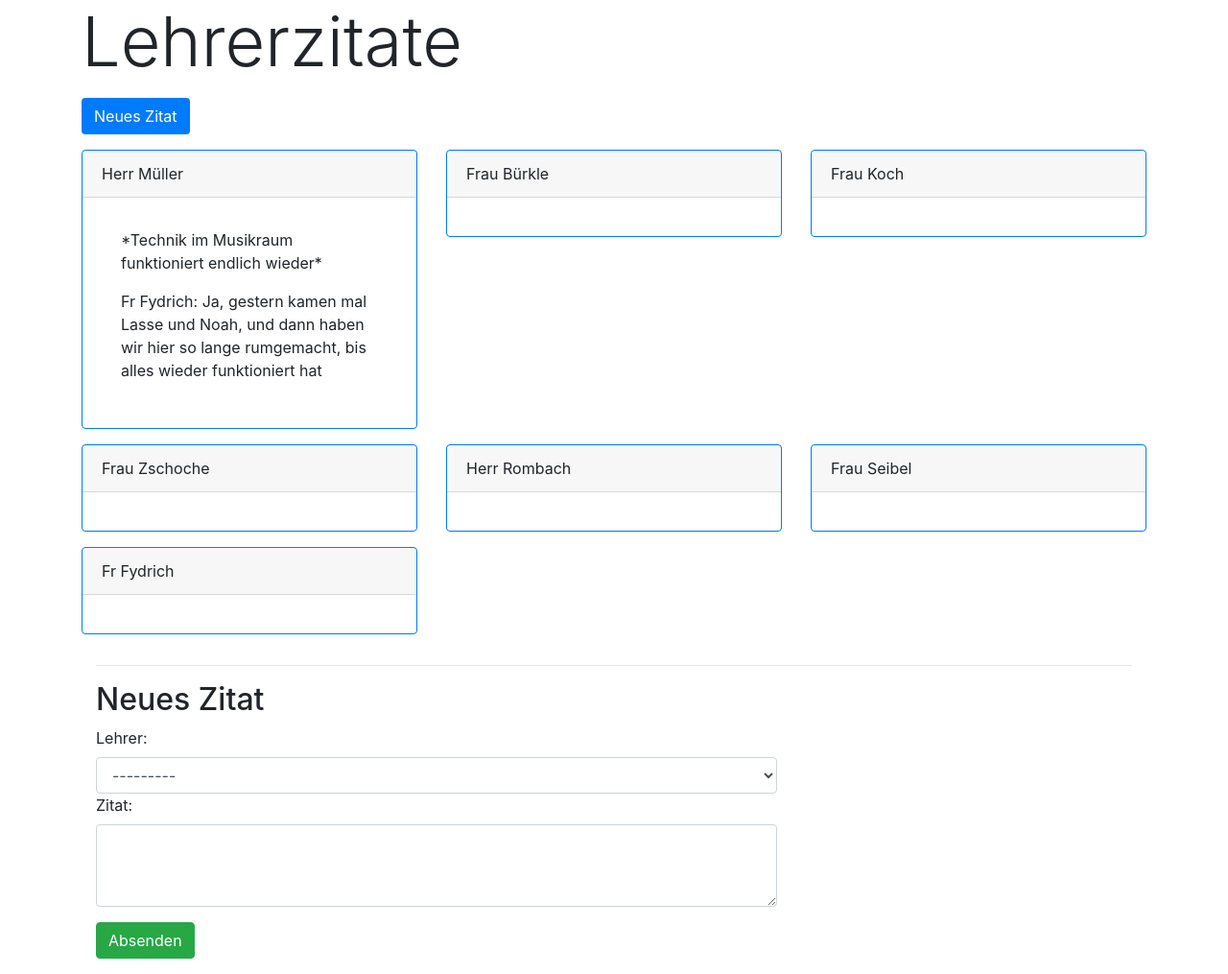
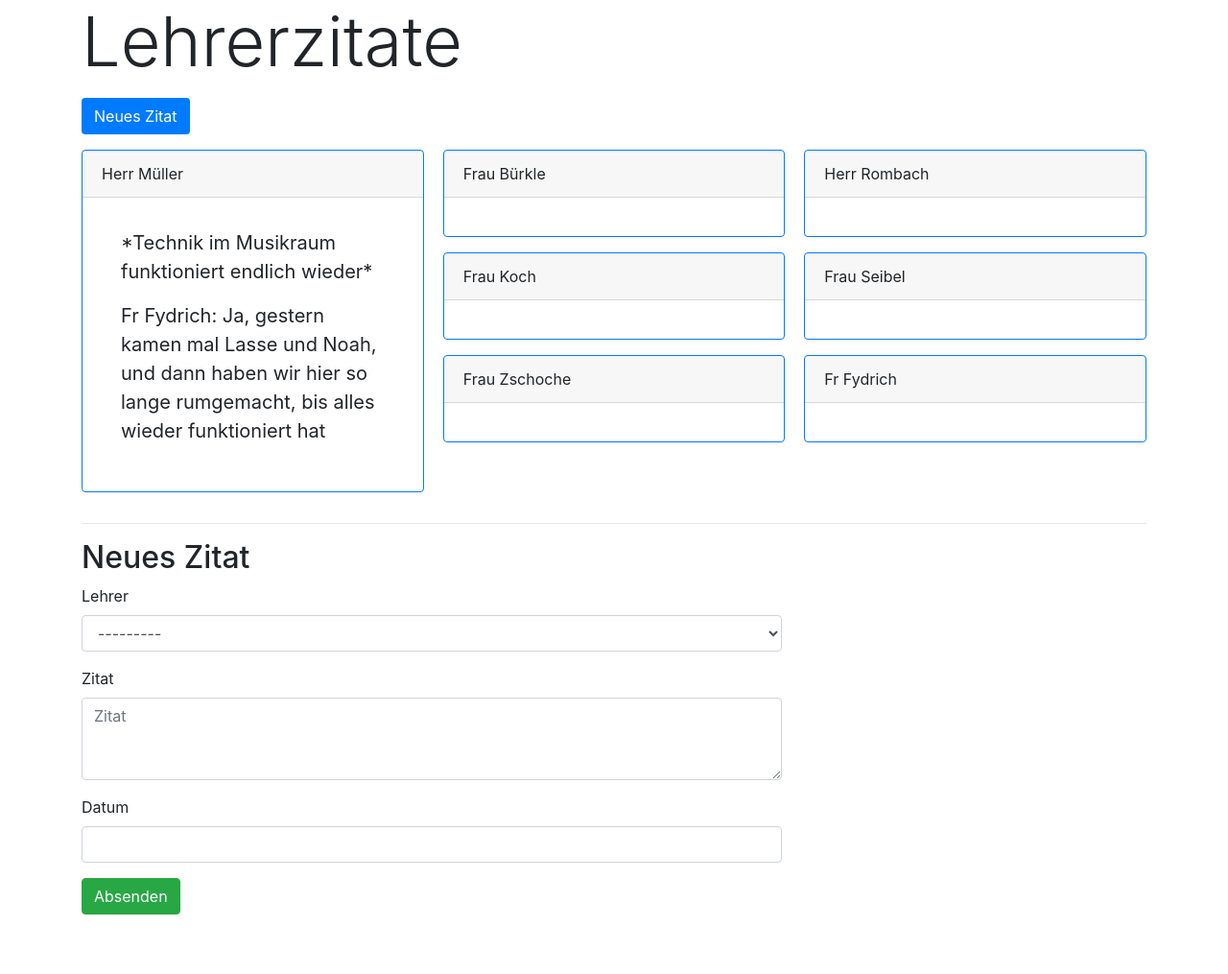
Before and after one commit to Septias/lehrerzitate, a Django app: template lehrerzitate/quotes/templates/quotes/index.html in a window 1280 px wide. Shown: the whole page at 96% size. After the commit the page ends 953 px from the top, so only its background shows below. Run offline with Django 3.2, Linux system fonts and the light colour scheme; the template is opened without the code that fills it: values that come from a table or form of the project are taken from there, others are empty; data comes from the database, SQL or seed files in the repository; both versions use the stored data as it was after the commit; some libraries are stand-ins or nearby versions.

Commit message:
chaching to grid-columns, adding date field for quotes

```diff
--- a/lehrerzitate/lehrerzitate/settings.py
+++ b/lehrerzitate/lehrerzitate/settings.py
@@ -38,6 +38,8 @@
     'django.contrib.messages',
     'django.contrib.staticfiles',
     'quotes',
+    'bootstrap_datepicker_plus',
+    'bootstrap4'
 ]
 
 MIDDLEWARE = [
--- a/lehrerzitate/quotes/forms.py
+++ b/lehrerzitate/quotes/forms.py
@@ -1,16 +1,13 @@
 from django.forms import ModelForm
 from .models import Quote
 from django.forms import Textarea
+from bootstrap_datepicker_plus import DatePickerInput
 
 class QuoteForm(ModelForm):
     class Meta:
         model = Quote
-        fields = ['teacher', 'text']
+        fields = ['teacher', 'text', 'date']
         widgets = {
             'text': Textarea(attrs={'cols': 80, 'rows': 3}),
+            'date': DatePickerInput(format='%Y-%m-%d')
         }
-
-    def __init__(self, *args, **kwargs):
-        super(QuoteForm, self).__init__(*args, **kwargs)
-        for field_name, field in self.fields.items():
-            field.widget.attrs['class'] = 'form-control'
--- a/lehrerzitate/quotes/models.py
+++ b/lehrerzitate/quotes/models.py
@@ -12,3 +12,7 @@
     published = models.DateField(auto_now_add=True)
     text = models.TextField('Zitat', max_length=400)
     teacher = models.ForeignKey(Teacher, models.CASCADE, related_name='quotes', verbose_name='Lehrer', blank=False)
+    date = models.DateField('Datum', blank=True, null=True)
+
+    def __str__(self):
+        return self.text[:10] + '...'
--- a/lehrerzitate/quotes/templates/quotes/index.html
+++ b/lehrerzitate/quotes/templates/quotes/index.html
@@ -5,10 +5,10 @@
   <title>Kepler Lehrer Zitate</title>
   <meta charset="utf-8">
   <meta name="viewport" content="width=device-width, initial-scale=1">
-  <link rel="stylesheet" href="https://maxcdn.bootstrapcdn.com/bootstrap/4.3.1/css/bootstrap.min.css">
-  <script src="https://ajax.googleapis.com/ajax/libs/jquery/3.3.1/jquery.min.js"></script>
-  <script src="https://cdnjs.cloudflare.com/ajax/libs/popper.js/1.14.7/umd/popper.min.js"></script>
-  <script src="https://maxcdn.bootstrapcdn.com/bootstrap/4.3.1/js/bootstrap.min.js"></script>
+  {% load bootstrap4 %}
+  {% bootstrap_css %}
+  {% bootstrap_javascript jquery='full' %}
+  {{ new_quote.media }}
 </head>
 
 <body>
@@ -19,9 +19,8 @@
     <a class="btn bg-primary text-white mb-3" href="#new_quote">Neues Zitat</a>
   </div>
   <div class="container">
-    <div class="row">
+    <div class="card-columns">
       {% for teacher in teachers %}
-      <div class="col-xl-4 col-lg-4 col-sm-6 col-12">
       <div class="card mb-3 border-primary">
         <div class="card-header">
           {{teacher.name}}
@@ -29,25 +28,31 @@
         <div class="card-body">
           <ul class="list-group list-group-flush">
             {% for quote in teacher.quotes.all %}
-              <li class="list-group-item">{{quote.text|linebreaks}}</li>
+            <li class="list-group-item">
+              <blockquote class="blockquote">
+                {{quote.text|linebreaks}}
+                {% if quote.date %}
+                <footer class="blockquote-footer">
+                  {{quote.date}}
+                </footer>
+                {% endif %}
+              </blockquote>
+            </li>
             {% endfor %}
           </ul>
         </div>
       </div>
-      </div>
       {% endfor %}
     </div>
-
-    <div class="container pb-3">
+  </div>
+    <div id="new_quote" class="container pb-3">
       <hr>
       <div class="row justify-content-start">
         <div class="col-8">
           <h2>Neues Zitat</h2>
-          <form method=POST>
+          <form method="post">
             {% csrf_token %}
-            <div class="form-group">
-              {{new_quote}}
-            </div>
+            {% bootstrap_form new_quote %}
             <button type='submit' class='btn btn-success'>Absenden</button>
           </form>
         </div>
@@ -55,4 +60,18 @@
     </div>
 </body>
 
+<style>
+.card-columns {
+  @include media-breakpoint-only(lg) {
+    column-count: 3;
+  }
+  @include media-breakpoint-only(xl) {
+    column-count: 3;
+  }
+  @include media-breakpoint-only(sm) {
+    column-count: 2;
+  }
+}
+</style>
+
 </html>
--- a/lehrerzitate/quotes/views.py
+++ b/lehrerzitate/quotes/views.py
@@ -11,5 +11,5 @@
             form.save()
 
     form = QuoteForm()
-    teachers = models.Teacher.objects.all()
+    teachers = filter( lambda x: len(x.quotes.all()) > 0, models.Teacher.objects.all())
     return render(request, 'quotes/index.html', context={'teachers': teachers, 'new_quote': form})
```
Also changed, not shown: lehrerzitate/quotes/admin.py (+6 -2 lines), lehrerzitate/db.sqlite3, lehrerzitate/quotes/migrations/0003_quote_date.py (added), 2 other files. Lines whose indentation alone changed are shown as unchanged.
